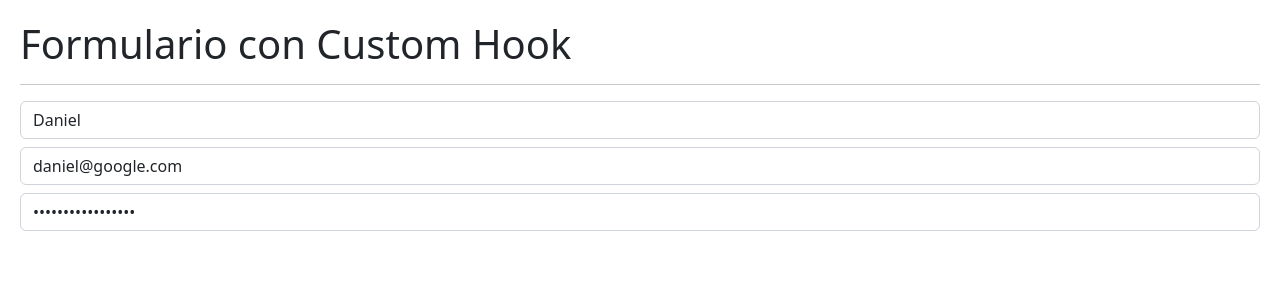
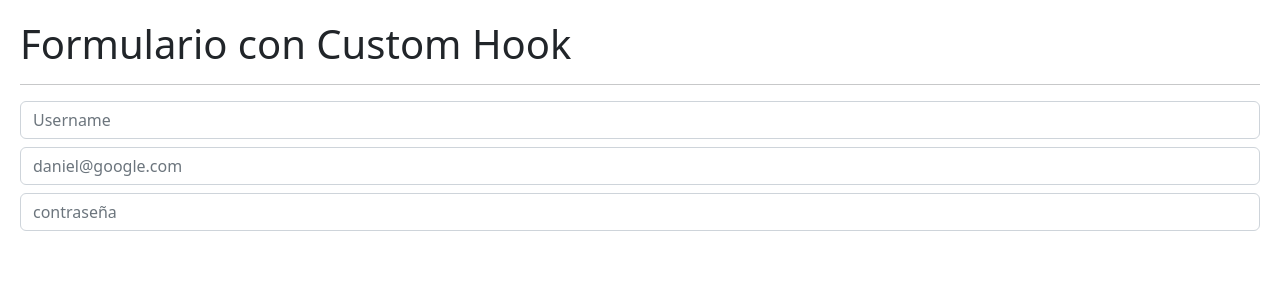
Before and after one commit to DanielEspanadero/hook-app, a React (Vite) app: page / in a window 1280 px wide. Shown: the top 300 px of the page. Built offline with nearby package versions, Linux system fonts and the light colour scheme.

Commit message:
useForm created

```diff
--- a/src/02-useEffect/FormWithCustomHook.jsx
+++ b/src/02-useEffect/FormWithCustomHook.jsx
@@ -1,34 +1,15 @@
-import { useEffect, useState } from "react";
-import { Message } from "./Message";
+import { useEffect } from "react";
+import { useForm } from "../hooks/useForm";
 
 export const FormWithCustomHook = () => {
 
-  const [formState, setFormState] = useState({
-    username: 'Daniel',
-    email: 'daniel@google.com'
+  const { formState, onInputChange, username, email, password } = useForm({
+    username: '',
+    email: '',
+    password: ''
   });
 
-  const { username, email } = formState;
-
-  const onInputChange = ({ target }) => {
-    const { name, value } = target;
-    setFormState({
-      ...formState,
-      [name]: value
-    })
-  };
-
-  useEffect(() => {
-    // console.log('useEffect called!');
-  }, []);
-
-  useEffect(() => {
-    // console.log('FormState changed!');
-  }, [formState]);
-
-  useEffect(() => {
-    // console.log('Email changed!');
-  }, [email]);
+  // const { username, email, password } = formState;
 
   return (
     <>
@@ -56,15 +37,12 @@
       <input
         type="password"
         className="form-control mt-2"
-        placeholder="daniel@google.com"
-        name="email"
-        value={email}
+        placeholder="contraseña"
+        name="password"
+        value={password}
         onChange={onInputChange}
       />
 
-      {
-        (username === 'Daniel2') && <Message />
-      }
     </>
   );
 };
--- /dev/null
+++ b/src/hooks/useForm.js
@@ -0,0 +1,20 @@
+import { useState } from "react";
+
+export const useForm = (initialForm = {}) => {
+
+    const [formState, setFormState] = useState(initialForm);
+
+    const onInputChange = ({ target }) => {
+        const { name, value } = target;
+        setFormState({
+            ...formState,
+            [name]: value
+        })
+    };
+
+    return {
+        ...formState,
+        formState,
+        onInputChange
+    };
+}
```
